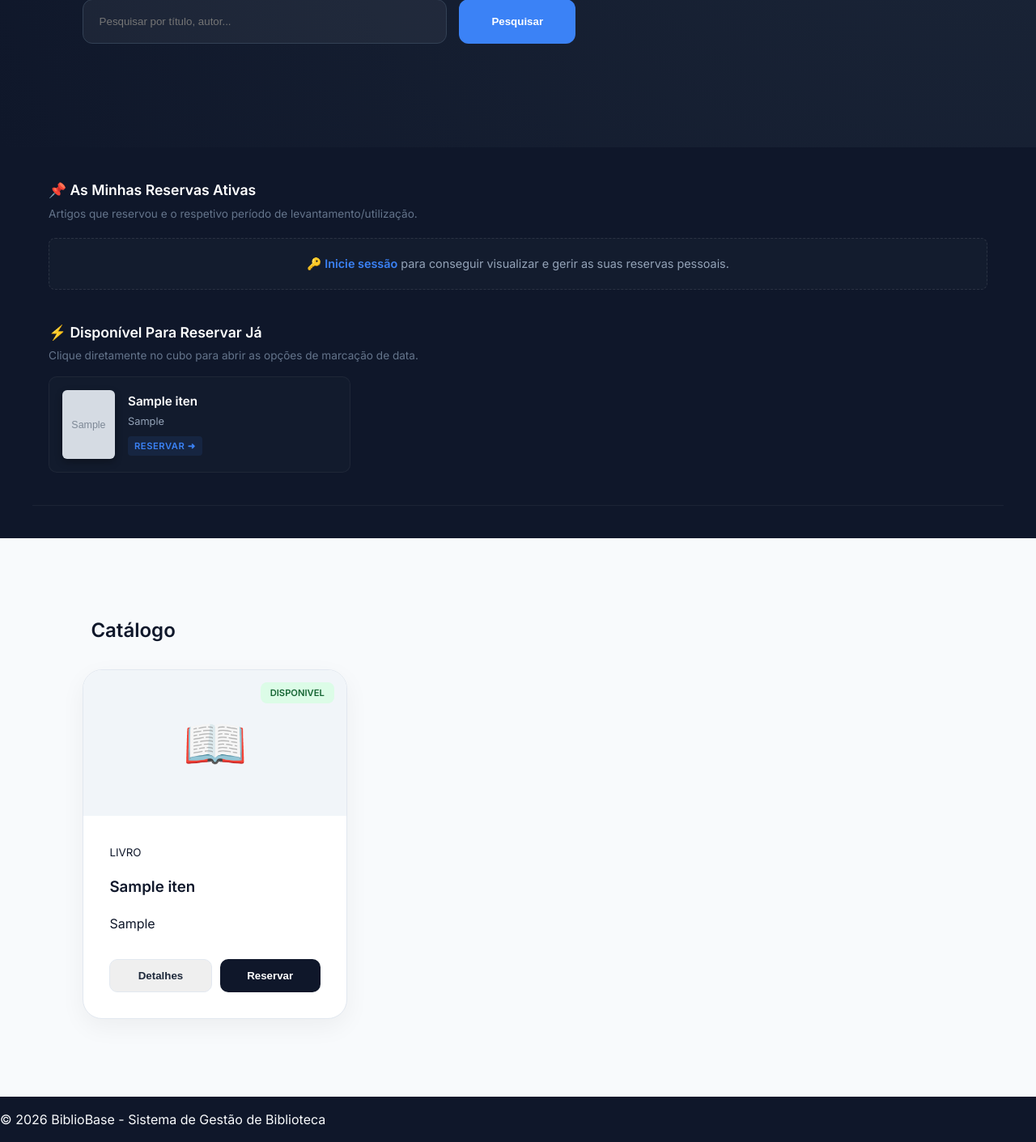
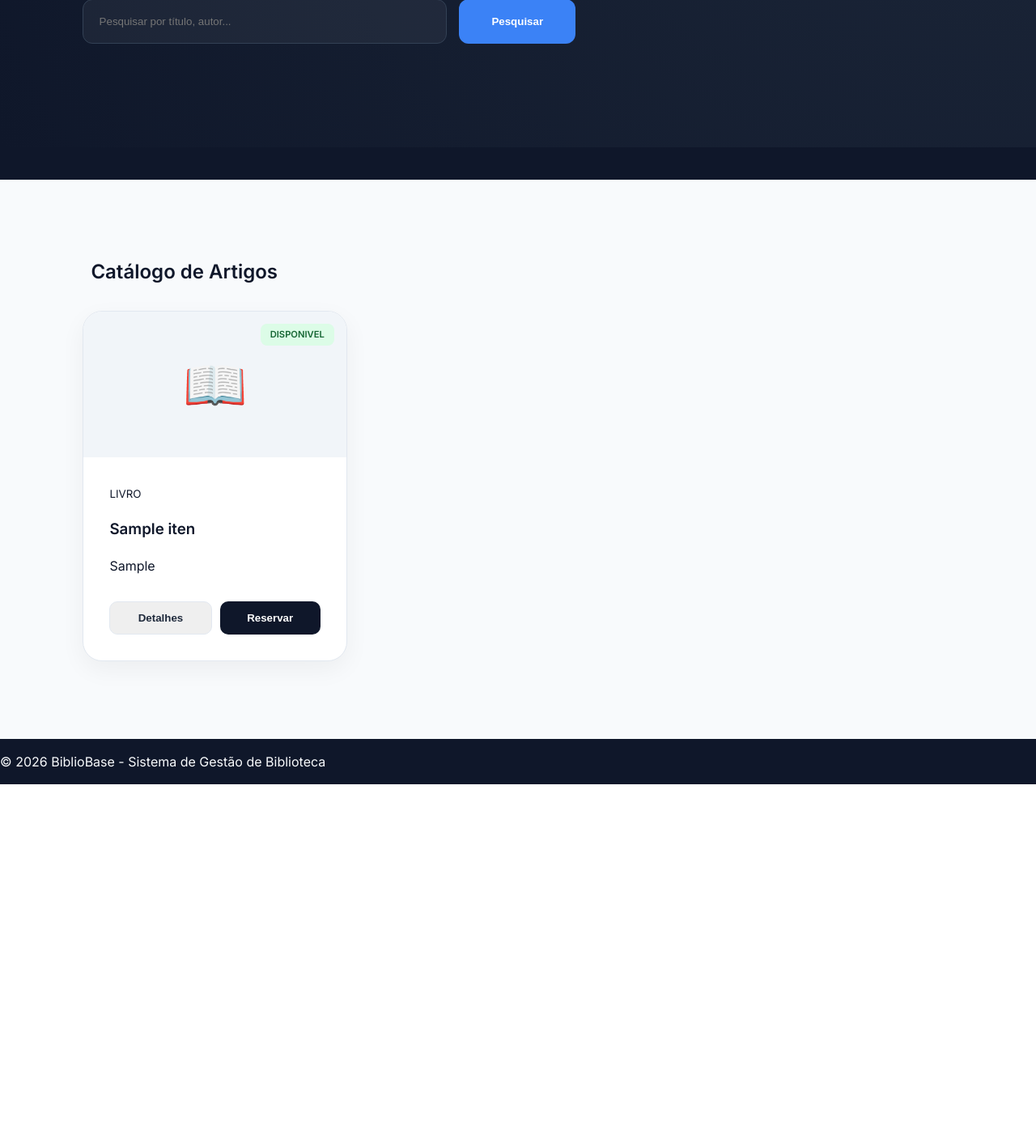
Before and after one commit to Rfernandes200/LivrisCore, a PHP site: page / in a window 1280 px wide. Shown: the part 513-1924 px from the top of the page at 81% size. After the commit the page ends 1482 px from the top, so only its background shows below. Run offline with PHP 8.4, Linux system fonts and the light colour scheme; data comes from the database, SQL or seed files in the repository; tables that the repository leaves empty hold one stand-in row (values such as "Sample post"); grey boxes marked "Sample" are stand-in pictures; some web fonts are replaced.

Commit message:
adicionar_reservas

```diff
--- a/index.php
+++ b/index.php
@@ -2,10 +2,14 @@
 session_start();
 require 'config.php';
 
-// 1. Consulta para usar exatamente os campos da tua tabela 'itens'
-$query = "SELECT itens.*, categorias.nome as cat_nome
+// Pegar o ID do utilizador logado (caso exista sessão) para usar na comparação dos botões
+$id_logado = isset($_SESSION['utilizador_id']) ? (int)$_SESSION['utilizador_id'] : null;
+
+// 1. Consulta atualizada: traz os itens, a categoria e quem reservou o item (se estiver reservado e pendente)
+$query = "SELECT itens.*, categorias.nome as cat_nome, reservas.utilizador_id as quem_reservou
           FROM itens
-          LEFT JOIN categorias ON itens.categoria_id = categorias.id";
+          LEFT JOIN categorias ON itens.categoria_id = categorias.id
+          LEFT JOIN reservas ON itens.id = reservas.item_id AND reservas.status = 'pendente'";
 $stmt = $pdo->query($query);
 $itens = $stmt->fetchAll(PDO::FETCH_ASSOC);
 
@@ -16,28 +20,6 @@ try {
     $categorias = $stmt_cat->fetchAll(PDO::FETCH_ASSOC);
 } catch (PDOException $e) {
     // Falha silenciosa caso a tabela ainda não exista
-}
-
-// 3. Filtrar dinamicamente apenas os itens que PODEM SER RESERVADOS (estado = disponivel)
-$itens_para_reservar = array_filter($itens, function($item) {
-    return $item['estado'] === 'disponivel';
-});
-
-// 4. NOVO: Procurar as reservas ativas do utilizador que está atualmente logado
-$minhas_reservas = [];
-if (isset($_SESSION['utilizador_id'])) {
-    try {
-        $query_minhas_res = "SELECT reservas.*, itens.titulo, itens.autor_artista, itens.imagem_url
-                             FROM reservas
-                             INNER JOIN itens ON reservas.item_id = itens.id
-                             WHERE reservas.utilizador_id = ? AND reservas.estado = 'ativa'
-                             ORDER BY reservas.data_inicio ASC";
-        $stmt_minhas_res = $pdo->prepare($query_minhas_res);
-        $stmt_minhas_res->execute([$_SESSION['utilizador_id']]);
-        $minhas_reservas = $stmt_minhas_res->fetchAll(PDO::FETCH_ASSOC);
-    } catch (PDOException $e) {
-        // Falha silenciosa caso a tabela de reservas ainda não esteja totalmente integrada
-    }
 }
 ?>
 
@@ -112,82 +94,9 @@ if (isset($_SESSION['utilizador_id'])) {
     </div>
 </header>
 
-<!-- NOVO: ZONA DINÂMICA DAS RESERVAS ATIVAS DO UTILIZADOR -->
-<section class="reservas-container" style="margin-bottom: 20px;">
-    <h3 style="color: white; font-family: 'Inter', sans-serif; font-size: 1.1rem; font-weight: 600; text-align: left; margin-bottom: 5px; display: flex; align-items: center; gap: 8px;">
-        📌 As Minhas Reservas Ativas
-    </h3>
-    <p style="color: #64748b; font-size: 0.85rem; text-align: left; margin: 0 0 20px 0;">Artigos que reservou e o respetivo período de levantamento/utilização.</p>
-
-    <?php if (!isset($_SESSION['utilizador_id'])): ?>
-        <div style="background: rgba(30, 41, 59, 0.3); border: 1px dashed rgba(255, 255, 255, 0.1); padding: 20px; border-radius: 8px; text-align: center; color: #94a3b8; font-size: 0.9rem;">
-            🔑 <a href="login.php" style="color: #3b82f6; text-decoration: none; font-weight: 600;">Inicie sessão</a> para conseguir visualizar e gerir as suas reservas pessoais.
-        </div>
-    <?php elseif (!empty($minhas_reservas)): ?>
-        <div style="display: grid; grid-template-columns: repeat(auto-fill, minmax(300px, 1fr)); gap: 16px;">
-            <?php foreach ($minhas_reservas as $reserva):
-                $imgReserva = !empty($reserva['imagem_url']) ? 'Uploads/'.$reserva['imagem_url'] : 'Images/default-cover.png';
-                $dtInicio = date('d/m/Y', strtotime($reserva['data_inicio']));
-                $dtFim = date('d/m/Y', strtotime($reserva['data_fim']));
-            ?>
-                <div style="background: #0f172a; border: 1px solid rgba(255,255,255,0.06); border-radius: 10px; padding: 14px; display: flex; gap: 14px; align-items: center; box-shadow: 0 4px 12px rgba(0,0,0,0.2);">
-                    <img src="<?= $imgReserva ?>" alt="Capa" style="width: 60px; height: 85px; object-fit: cover; border-radius: 6px; flex-shrink: 0; border: 1px solid rgba(255,255,255,0.05);">
-                    <div style="flex-grow: 1; text-align: left; overflow: hidden;">
-                        <h4 style="color: white; margin: 0 0 4px 0; font-size: 0.95rem; font-weight: 600; white-space: nowrap; overflow: hidden; text-overflow: ellipsis;"><?= htmlspecialchars($reserva['titulo']) ?></h4>
-                        <p style="color: #64748b; margin: 0 0 8px 0; font-size: 0.8rem; white-space: nowrap; overflow: hidden; text-overflow: ellipsis;"><?= htmlspecialchars($reserva['autor_artista']) ?></p>
-
-                        <div style="display: flex; flex-direction: column; gap: 2px;">
-                            <span style="font-size: 0.75rem; color: #94a3b8;">🗓️ De: <strong style="color: #cbd5e1;"><?= $dtInicio ?></strong></span>
-                            <span style="font-size: 0.75rem; color: #94a3b8;">⌛ Até: <strong style="color: #60a5fa;"><?= $dtFim ?></strong></span>
-                        </div>
-                    </div>
-                </div>
-            <?php endforeach; ?>
-        </div>
-    <?php else: ?>
-        <div style="background: rgba(30, 41, 59, 0.15); border: 1px solid rgba(255, 255, 255, 0.04); padding: 25px; border-radius: 8px; text-align: center; color: #64748b; font-size: 0.88rem;">
-            Dica: Explore o catálogo abaixo e clique em "Reservar" em qualquer exemplar disponível!
-        </div>
-    <?php endif; ?>
-</section>
-
-<section class="reservas-container">
-    <h3 style="color: white; font-family: 'Inter', sans-serif; font-size: 1.1rem; font-weight: 600; text-align: left; margin-bottom: 5px;">
-        ⚡ Disponível Para Reservar Já
-    </h3>
-    <p style="color: #64748b; font-size: 0.85rem; text-align: left; margin: 0 0 15px 0;">Clique diretamente no cubo para abrir as opções de marcação de data.</p>
-
-    <?php if (!empty($itens_para_reservar)): ?>
-        <div class="reservas-grid">
-            <?php foreach ($itens_para_reservar as $item_res):
-                $fotoCapa = !empty($item_res['imagem_url']) ? 'Uploads/'.$item_res['imagem_url'] : 'Images/default-cover.png';
-            ?>
-                <a href="javascript:void(0);" class="reserva-cube js-open-reserve"
-                   data-id="<?= $item_res['id'] ?>"
-                   data-titulo="<?= htmlspecialchars($item_res['titulo']) ?>">
-                    <img src="<?= $fotoCapa ?>" alt="Capa" class="reserva-img">
-                    <div class="reserva-info">
-                        <h4><?= htmlspecialchars($item_res['titulo']) ?></h4>
-                        <p><?= htmlspecialchars($item_res['autor_artista']) ?></p>
-                        <span style="font-size: 0.7rem; color: #3b82f6; background: rgba(59, 130, 246, 0.1); padding: 4px 8px; border-radius: 4px; width: fit-content; font-weight: 600; letter-spacing: 0.05em;">
-                            RESERVAR ➜
-                        </span>
-                    </div>
-                </a>
-            <?php endforeach; ?>
-        </div>
-    <?php else: ?>
-        <div class="no-reservas">
-            ❌ De momento, não existem reservas disponíveis. Todos os artigos encontram-se indisponíveis.
-        </div>
-    <?php endif; ?>
-</section>
-
-<hr style="max-width: 1200px; margin: 40px auto; border: 0; border-top: 1px solid rgba(255,255,255,0.05);">
-
-<main class="catalog-container" style="margin-top: 0;">
+<main class="catalog-container" style="margin-top: 40px;">
     <div style="display: flex; justify-content: space-between; align-items: center; margin-bottom: 30px; padding: 0 10px;">
-        <h2 class="section-title" style="margin: 0;">Catálogo</h2>
+        <h2 class="section-title" style="margin: 0;">Catálogo de Artigos</h2>
 
         <?php if (isset($_SESSION['utilizador_tipo']) && ((int)$_SESSION['utilizador_tipo'] === 1 || $_SESSION['utilizador_tipo'] === 'admin')): ?>
             <button type="button" class="btn-add-catalog" id="openAddCatalogBtn">
@@ -201,10 +110,15 @@ if (isset($_SESSION['utilizador_id'])) {
         <?php foreach($itens as $item):
             $itemImagem = !empty($item['imagem_url']) ? 'Uploads/'.$item['imagem_url'] : 'Images/default-cover.png';
             $criadorTipo = 'Administrador';
+            $estadoLimpo = strtolower(trim($item['estado']));
+            $quemReservou = !empty($item['quem_reservou']) ? (int)$item['quem_reservou'] : null;
         ?>
         <div class="card">
             <div class="card-header">
-                <span class="status-badge <?= $item['estado'] ?>">
+                <span class="status-badge <?= $item['estado'] ?>" style="<?php
+                    if($estadoLimpo === 'reservado') {
+                        echo 'background: rgba(234, 179, 8, 0.15); color: #eab308; border: 1px solid rgba(234, 179, 8, 0.3);';
+                    } ?>">
                     <?= strtoupper($item['estado']) ?>
                 </span>
                 <span class="category-icon">
@@ -228,13 +142,24 @@ if (isset($_SESSION['utilizador_id'])) {
                         Detalhes
                     </button>
 
-                    <?php if($item['estado'] == 'disponivel'): ?>
+                    <?php if($estadoLimpo === 'disponivel'): ?>
                         <button type="button" class="btn-action js-open-reserve"
                                 data-id="<?= $item['id'] ?>"
                                 data-titulo="<?= htmlspecialchars($item['titulo']) ?>"
                                 style="border:none; cursor:pointer;">
                             Reservar
                         </button>
+                    <?php elseif($estadoLimpo === 'reservado'): ?>
+                        <?php if($id_logado && $id_logado === $quemReservou): ?>
+                            <form action="cancela_reserva.php" method="POST" style="margin:0; display:inline;">
+                                <input type="hidden" name="item_id" value="<?= $item['id'] ?>">
+                                <button type="submit" class="btn-action" style="background: #ef4444; color: white; border:none; cursor:pointer;">
+                                    Cancelar
+                                </button>
+                            </form>
+                        <?php else: ?>
+                            <button disabled class="btn-disabled" style="background: rgba(234, 179, 8, 0.1); color: #eab308; border: 1px solid rgba(234, 179, 8, 0.2); cursor: not-allowed;">Reservado</button>
+                        <?php endif; ?>
                     <?php else: ?>
                         <button disabled class="btn-disabled">Indisponível</button>
                     <?php endif; ?>
@@ -249,7 +174,6 @@ if (isset($_SESSION['utilizador_id'])) {
     <p>&copy; 2026 BiblioBase - Sistema de Gestão de Biblioteca</p>
 </footer>
 
-<!-- MODAL DE DETALHES -->
 <div id="detailsCatalogModal" style="position: fixed; top: 0; left: 0; width: 100%; height: 100%; background: rgba(11, 15, 25, 0.95); backdrop-filter: blur(8px); -webkit-backdrop-filter: blur(8px); z-index: 99999; display: none; align-items: center; justify-content: center; padding: 20px; box-sizing: border-box;">
     <div style="background: #0b0f19; border: 1px solid rgba(255, 255, 255, 0.08); width: 100%; max-width: 650px; border-radius: 12px; box-shadow: 0 20px 50px rgba(0, 0, 0, 0.7); overflow: hidden; font-family: 'Inter', sans-serif;">
         <div style="padding: 20px 28px; border-bottom: 1px solid rgba(255, 255, 255, 0.05); display: flex; justify-content: space-between; align-items: center; background: rgba(30, 41, 59, 0.2);">
@@ -288,7 +212,6 @@ if (isset($_SESSION['utilizador_id'])) {
     </div>
 </div>
 
-<!-- MODAL DE ADICIONAR ARTIGO -->
 <div id="addCatalogModal" style="position: fixed; top: 0; left: 0; width: 100%; height: 100%; background: rgba(11, 15, 25, 0.95); backdrop-filter: blur(8px); -webkit-backdrop-filter: blur(8px); z-index: 99999; display: none; align-items: center; justify-content: center; padding: 20px; box-sizing: border-box;">
     <div style="background: #0b0f19; border: 1px solid rgba(255, 255, 255, 0.08); width: 100%; max-width: 600px; border-radius: 12px; box-shadow: 0 20px 50px rgba(0, 0, 0, 0.7); overflow: hidden; font-family: 'Inter', sans-serif;">
         <div style="padding: 24px 28px; border-bottom: 1px solid rgba(255, 255, 255, 0.05); display: flex; justify-content: space-between; align-items: center; background: rgba(30, 41, 59, 0.2);">
@@ -323,6 +246,7 @@ if (isset($_SESSION['utilizador_id'])) {
                     <label style="font-size: 0.7rem; color: #64748b; font-weight: 600; letter-spacing: 0.05em;">ESTADO INICIAL *</label>
                     <select name="estado" class="modal-field" required style="height: 45px;">
                         <option value="disponivel" selected style="background:#0b0f19;">Disponível</option>
+                        <option value="reservado" style="background:#0b0f19;">Reservado</option>
                         <option value="indisponivel" style="background:#0b0f19;">Indisponível</option>
                     </select>
                 </div>
@@ -344,7 +268,6 @@ if (isset($_SESSION['utilizador_id'])) {
     </div>
 </div>
 
-<!-- MODAL POP-UP DE RESERVA COM CALENDÁRIO BRANCO -->
 <div id="reserveCatalogModal" style="position: fixed; top: 0; left: 0; width: 100%; height: 100%; background: rgba(11, 15, 25, 0.95); backdrop-filter: blur(8px); -webkit-backdrop-filter: blur(8px); z-index: 99999; display: none; align-items: center; justify-content: center; padding: 20px; box-sizing: border-box;">
     <div style="background: #0b0f19; border: 1px solid rgba(255, 255, 255, 0.08); width: 100%; max-width: 450px; border-radius: 12px; box-shadow: 0 20px 50px rgba(0, 0, 0, 0.7); overflow: hidden; font-family: 'Inter', sans-serif;">
 
@@ -434,9 +357,13 @@ document.addEventListener('DOMContentLoaded', function() {
 
             const badgeEstado = document.getElementById('txtDetailEstado');
             badgeEstado.innerText = estado;
+
             if (estado.toLowerCase() === 'disponivel') {
                 badgeEstado.style.background = 'rgba(16, 185, 129, 0.1)';
                 badgeEstado.style.color = '#10b981';
+            } else if (estado.toLowerCase() === 'reservado') {
+                badgeEstado.style.background = 'rgba(234, 179, 8, 0.15)';
+                badgeEstado.style.color = '#eab308';
             } else {
                 badgeEstado.style.background = 'rgba(239, 68, 68, 0.1)';
                 badgeEstado.style.color = '#ef4444';
```
Also changed, not shown: cancela_reserva.php (added, +29 -0 lines), processo_reserva.php (+38 -104 lines).
